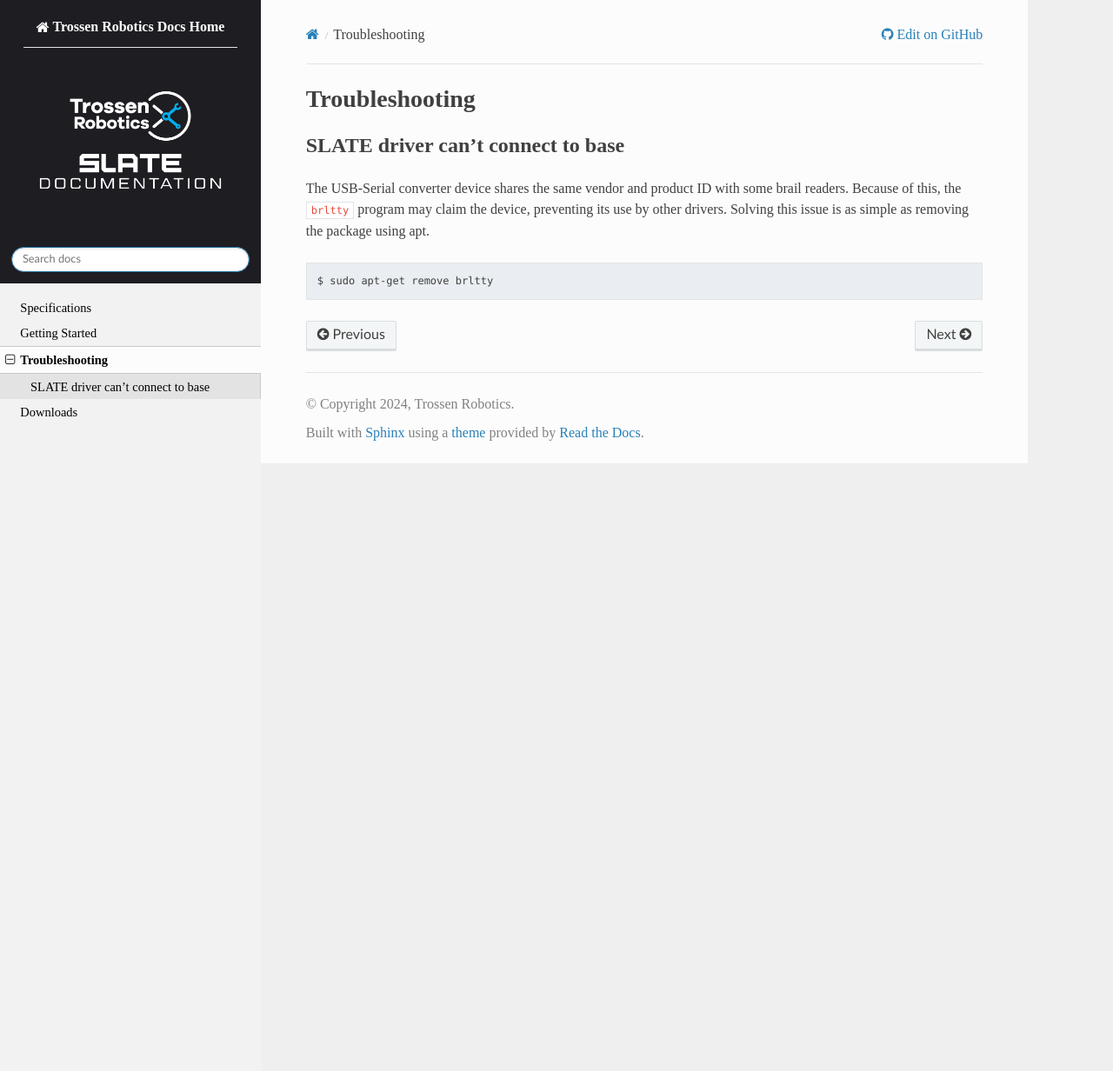
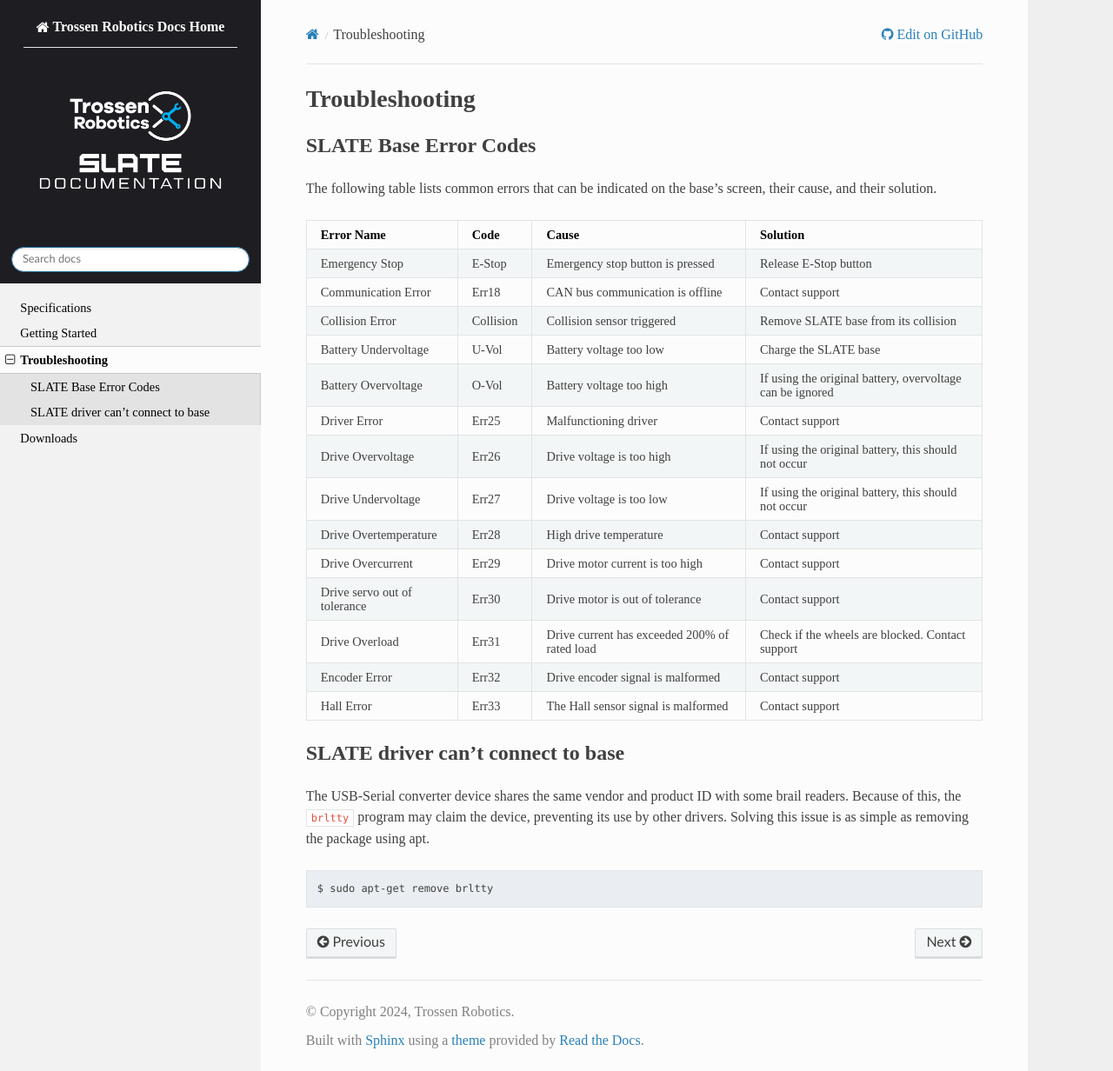
Before and after one commit to TrossenRobotics/slate_docs, a Sphinx documentation site: the page built from docs/troubleshooting.rst, in a window 1280 px wide and 1232 px high. Shown: the whole window at 87% size. Built offline with Sphinx 7.4.7 and the Read the Docs theme 2.0.0, drawn with Linux system fonts in a browser that asks for light colours; some web fonts are replaced.

Commit message:
Add base error codes (#1)

```diff
--- a/docs/troubleshooting.rst
+++ b/docs/troubleshooting.rst
@@ -1,6 +1,35 @@
 ===============
 Troubleshooting
 ===============
+
+SLATE Base Error Codes
+======================
+
+The following table lists common errors that can be indicated on the base's screen, their cause, and their solution.
+
+.. table::
+  :align: center
+
+  ============================== ============ =============================================== ===========================================================
+    Error Name                     Code        Cause                                           Solution
+  ============================== ============ =============================================== ===========================================================
+    Emergency Stop                 E-Stop       Emergency stop button is pressed                Release E-Stop button
+    Communication Error            Err18        CAN bus communication is offline                Contact support
+    Collision Error                Collision    Collision sensor triggered                      Remove SLATE base from its collision
+    Battery Undervoltage           U-Vol        Battery voltage too low                         Charge the SLATE base
+    Battery Overvoltage            O-Vol        Battery voltage too high                        If using the original battery, overvoltage can be ignored
+    Driver Error                   Err25        Malfunctioning driver                           Contact support
+    Drive Overvoltage              Err26        Drive voltage is too high                       If using the original battery, this should not occur
+    Drive Undervoltage             Err27        Drive voltage is too low                        If using the original battery, this should not occur
+    Drive Overtemperature          Err28        High drive temperature                          Contact support
+    Drive Overcurrent              Err29        Drive motor current is too high                 Contact support
+    Drive servo out of tolerance   Err30        Drive motor is out of tolerance                 Contact support
+    Drive Overload                 Err31        Drive current has exceeded 200% of rated load   Check if the wheels are blocked. Contact support
+    Encoder Error                  Err32        Drive encoder signal is malformed               Contact support
+    Hall Error                     Err33        The Hall sensor signal is malformed             Contact support
+  ============================== ============ =============================================== ===========================================================
+
+
 
 SLATE driver can't connect to base
 ==================================
```
